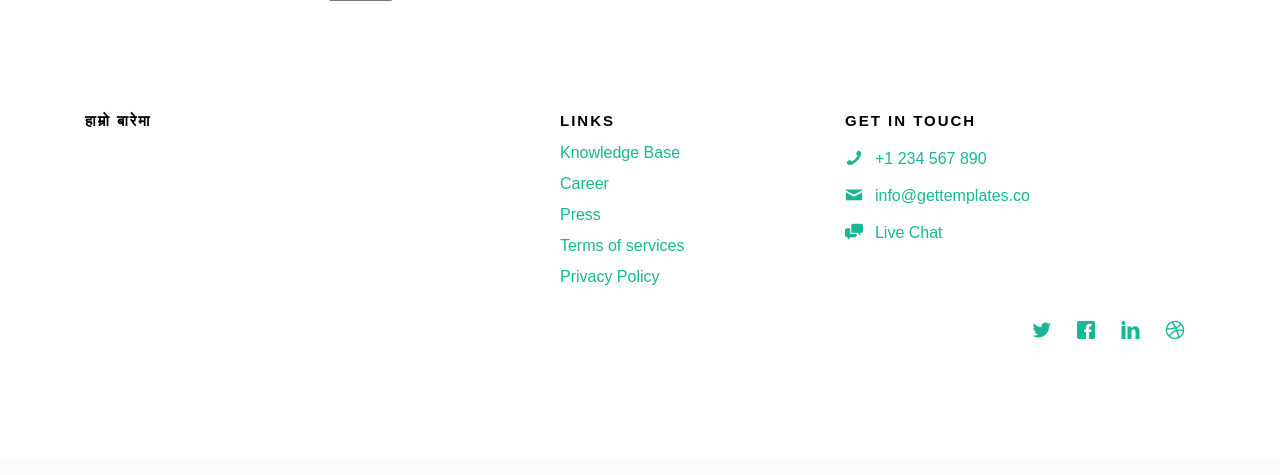
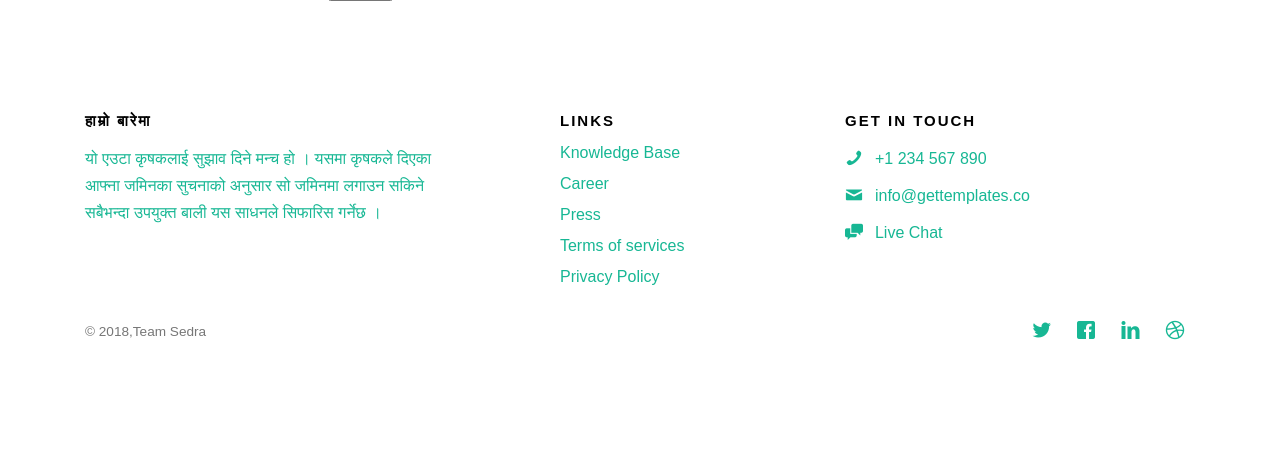
Before and after one commit to TejasviRaj/Agri, a Django app: template agri/templates/agri/second.html in a window 1280 px wide. Shown: the part 1632-2107 px from the top of the page. Before the commit the page ends 1972 px from the top, so only its background shows below. Run offline with Django 3.2, Linux system fonts and the light colour scheme; the template is opened without the code that fills it, so the values that code supplies are empty; some libraries are stand-ins or nearby versions; some web fonts are replaced.

Commit message:
second page except iframe

```diff
--- a/agri/templates/agri/second.html
+++ b/agri/templates/agri/second.html
@@ -150,7 +150,7 @@
 				<div class="col-md-4">
 					<div class="gtco-widget">
 						<h3>हाम्रो बारेमा </h3>
-						<p></p>
+						<p>यो एउटा कृषकलाई सुझाव दिने मन्च हो । यसमा कृषकले दिएका आफ्ना जमिनका सुचनाको अनुसार सो जमिनमा लगाउन सकिने सबैभन्दा उपयुक्त बाली यस साधनले सिफारिस गर्नेछ ।</p>
 					</div>
 				</div>
 
@@ -182,6 +182,9 @@
 
 			<div class="row copyright">
 				<div class="col-md-12">
+					<p class="pull-left">
+						<small class="block">&copy; 2018,Team Sedra</small>
+					</p>
 					<p class="pull-right">
 						<ul class="gtco-social-icons pull-right">
 							<li><a href="#"><i class="icon-twitter"></i></a></li>
```
